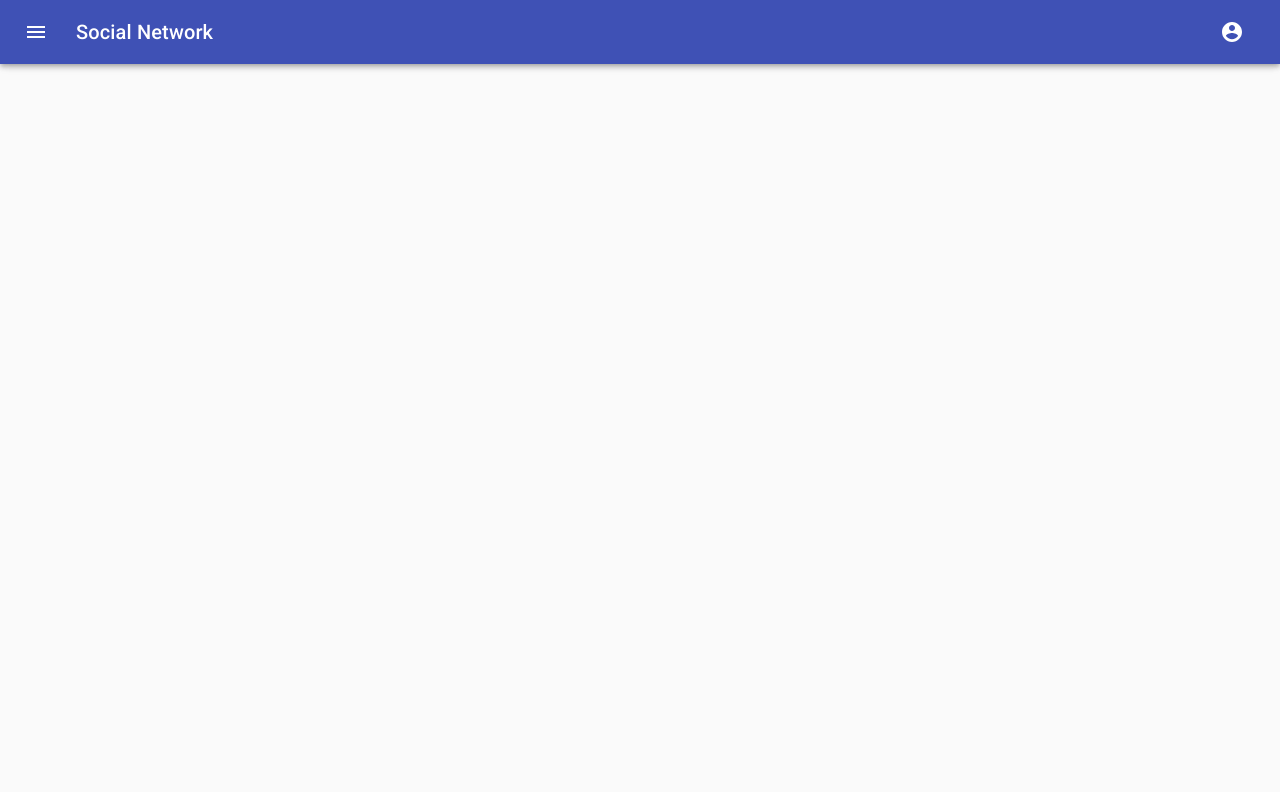
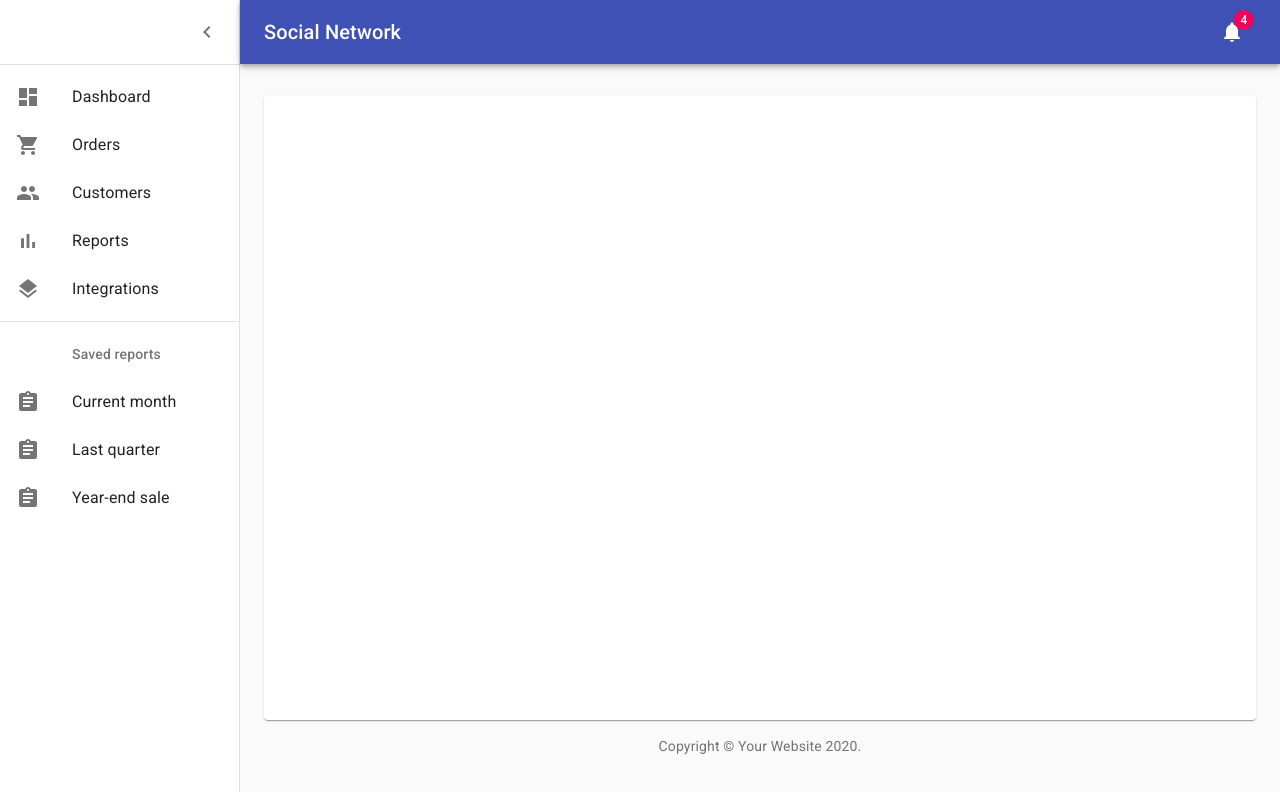
Before and after one commit to brayanarrieta/posts-comments-mobx-material-ui, a React app: page / in a window 1280 px wide. Shown: the top 792 px of the page. Built offline with nearby package versions, Linux system fonts and the light colour scheme.

Commit message:
Add template and disable force eslint

```diff
--- a/config/webpack.config.js
+++ b/config/webpack.config.js
@@ -333,6 +333,7 @@ module.exports = function (webpackEnv) {
                 formatter: require.resolve('react-dev-utils/eslintFormatter'),
                 eslintPath: require.resolve('eslint'),
                 resolvePluginsRelativeTo: __dirname,
+                emitWarning: true,
 
               },
               loader: require.resolve('eslint-loader'),
--- a/src/App.js
+++ b/src/App.js
@@ -1,15 +1,174 @@
-import React from 'react';
-import { CssBaseline, Container } from '@material-ui/core';
-import Header from './components/Header';
+import React, { useState } from 'react';
+import clsx from 'clsx';
+import {
+  Paper,
+  Grid,
+  Container,
+  Badge,
+  IconButton,
+  Divider,
+  Typography,
+  List,
+  Toolbar,
+  AppBar,
+  Box,
+  Drawer,
+  CssBaseline,
+  makeStyles,
+} from '@material-ui/core';
+import { Menu as MenuIcon, ChevronLeft as ChevronLeftIcon, Notifications as NotificationsIcon } from '@material-ui/icons';
+import { mainListItems, secondaryListItems } from './components/listItems';
+import Copyright from './components/Copyright';
+
+const drawerWidth = 240;
+
+const useStyles = makeStyles((theme) => ({
+  root: {
+    display: 'flex',
+  },
+  toolbar: {
+    paddingRight: 24,
+  },
+  toolbarIcon: {
+    display: 'flex',
+    alignItems: 'center',
+    justifyContent: 'flex-end',
+    padding: '0 8px',
+    ...theme.mixins.toolbar,
+  },
+  appBar: {
+    zIndex: theme.zIndex.drawer + 1,
+    transition: theme.transitions.create(['width', 'margin'], {
+      easing: theme.transitions.easing.sharp,
+      duration: theme.transitions.duration.leavingScreen,
+    }),
+  },
+  appBarShift: {
+    marginLeft: drawerWidth,
+    width: `calc(100% - ${drawerWidth}px)`,
+    transition: theme.transitions.create(['width', 'margin'], {
+      easing: theme.transitions.easing.sharp,
+      duration: theme.transitions.duration.enteringScreen,
+    }),
+  },
+  menuButton: {
+    marginRight: 36,
+  },
+  menuButtonHidden: {
+    display: 'none',
+  },
+  title: {
+    flexGrow: 1,
+  },
+  drawerPaper: {
+    position: 'relative',
+    whiteSpace: 'nowrap',
+    width: drawerWidth,
+    transition: theme.transitions.create('width', {
+      easing: theme.transitions.easing.sharp,
+      duration: theme.transitions.duration.enteringScreen,
+    }),
+  },
+  drawerPaperClose: {
+    overflowX: 'hidden',
+    transition: theme.transitions.create('width', {
+      easing: theme.transitions.easing.sharp,
+      duration: theme.transitions.duration.leavingScreen,
+    }),
+    width: theme.spacing(7),
+    [theme.breakpoints.up('sm')]: {
+      width: theme.spacing(9),
+    },
+  },
+  appBarSpacer: theme.mixins.toolbar,
+  content: {
+    flexGrow: 1,
+    height: '100vh',
+    overflow: 'auto',
+  },
+  container: {
+    paddingTop: theme.spacing(4),
+    paddingBottom: theme.spacing(4),
+  },
+  paper: {
+    padding: theme.spacing(2),
+    display: 'flex',
+    overflow: 'auto',
+    flexDirection: 'column',
+  },
+  fixedHeight: {
+    height: 240,
+  },
+  fullHeight: {
+    height: '78vh',
+  },
+}));
 
 function App() {
+  const classes = useStyles();
+  const [open, setOpen] = useState(true);
+  const handleDrawerOpen = () => {
+    setOpen(true);
+  };
+  const handleDrawerClose = () => {
+    setOpen(false);
+  };
+  const FullHeightPaper = clsx(classes.paper, classes.fullHeight);
   return (
-    <>
+    <div className={classes.root}>
       <CssBaseline />
-      <Container>
-        <Header />
-      </Container>
-    </>
+      <AppBar position="absolute" className={clsx(classes.appBar, open && classes.appBarShift)}>
+        <Toolbar className={classes.toolbar}>
+          <IconButton
+            edge="start"
+            color="inherit"
+            aria-label="open drawer"
+            onClick={handleDrawerOpen}
+            className={clsx(classes.menuButton, open && classes.menuButtonHidden)}
+          >
+            <MenuIcon />
+          </IconButton>
+          <Typography component="h1" variant="h6" color="inherit" noWrap className={classes.title}>
+            Social Network
+          </Typography>
+          <IconButton color="inherit">
+            <Badge badgeContent={4} color="secondary">
+              <NotificationsIcon />
+            </Badge>
+          </IconButton>
+        </Toolbar>
+      </AppBar>
+      <Drawer
+        variant="permanent"
+        classes={{
+          paper: clsx(classes.drawerPaper, !open && classes.drawerPaperClose),
+        }}
+        open={open}
+      >
+        <div className={classes.toolbarIcon}>
+          <IconButton onClick={handleDrawerClose}>
+            <ChevronLeftIcon />
+          </IconButton>
+        </div>
+        <Divider />
+        <List>{mainListItems}</List>
+        <Divider />
+        <List>{secondaryListItems}</List>
+      </Drawer>
+      <main className={classes.content}>
+        <div className={classes.appBarSpacer} />
+        <Container maxWidth="lg" className={classes.container}>
+          <Grid container spacing={3}>
+            <Grid item md={12}>
+              <Paper className={FullHeightPaper} />
+            </Grid>
+          </Grid>
+          <Box pt={2}>
+            <Copyright />
+          </Box>
+        </Container>
+      </main>
+    </div>
   );
 }
 
--- /dev/null
+++ b/src/components/Copyright.js
@@ -0,0 +1,16 @@
+import React from 'react';
+import { Link, Typography } from '@material-ui/core';
+
+export default function Copyright() {
+  return (
+    <Typography variant="body2" color="textSecondary" align="center">
+      {'Copyright © '}
+      <Link color="inherit" href="https://material-ui.com/">
+        Your Website
+      </Link>
+      {' '}
+      {new Date().getFullYear()}
+      .
+    </Typography>
+  );
+}
--- a/src/components/Header.js
+++ /dev/null
@@ -1,75 +0,0 @@
-import React from 'react';
-import {
-  Typography, MenuItem, Menu, IconButton, Toolbar, AppBar, makeStyles,
-} from '@material-ui/core';
-import { AccountCircle, Menu as MenuIcon } from '@material-ui/icons';
-
-const useStyles = makeStyles((theme) => ({
-  root: {
-    flexGrow: 1,
-  },
-  menuButton: {
-    marginRight: theme.spacing(2),
-  },
-  title: {
-    flexGrow: 1,
-  },
-}));
-
-export default function Header() {
-  const classes = useStyles();
-  const [anchorEl, setAnchorEl] = React.useState(null);
-  const open = Boolean(anchorEl);
-
-  const handleMenu = (event) => {
-    setAnchorEl(event.currentTarget);
-  };
-
-  const handleClose = () => {
-    setAnchorEl(null);
-  };
-
-  return (
-    <>
-      <AppBar>
-        <Toolbar>
-          <IconButton edge="start" className={classes.menuButton} color="inherit" aria-label="menu">
-            <MenuIcon />
-          </IconButton>
-          <Typography variant="h6" className={classes.title}>
-            Social Network
-          </Typography>
-          <div>
-            <IconButton
-              aria-label="account of current user"
-              aria-controls="menu-app-bar"
-              aria-haspopup="true"
-              onClick={handleMenu}
-              color="inherit"
-            >
-              <AccountCircle />
-            </IconButton>
-            <Menu
-              id="menu-app-bar"
-              anchorEl={anchorEl}
-              anchorOrigin={{
-                vertical: 'top',
-                horizontal: 'right',
-              }}
-              keepMounted
-              transformOrigin={{
-                vertical: 'top',
-                horizontal: 'right',
-              }}
-              open={open}
-              onClose={handleClose}
-            >
-              <MenuItem onClick={handleClose}>Profile</MenuItem>
-              <MenuItem onClick={handleClose}>My account</MenuItem>
-            </Menu>
-          </div>
-        </Toolbar>
-      </AppBar>
-    </>
-  );
-}
--- /dev/null
+++ b/src/components/listItems.js
@@ -0,0 +1,41 @@
+import React from 'react';
+import {
+  ListItem, ListItemIcon, ListItemText, ListSubheader,
+} from '@material-ui/core';
+import {
+  Dashboard, ShoppingCart, People, BarChart, Layers, Assignment,
+} from '@material-ui/icons';
+
+const generateMenuItems = (itemList) => itemList.map(({ Icon, text }) => (
+  <ListItem button key={`menu-item-${text}`}>
+    <ListItemIcon>
+      <Icon />
+    </ListItemIcon>
+    <ListItemText primary={text} />
+  </ListItem>
+));
+
+const mainListOptions = [
+  { Icon: Dashboard, text: 'Dashboard' },
+  { Icon: ShoppingCart, text: 'Orders' },
+  { Icon: People, text: 'Customers' },
+  { Icon: BarChart, text: 'Reports' },
+  { Icon: Layers, text: 'Integrations' },
+];
+
+const secondaryListOptions = [
+  { Icon: Assignment, text: 'Current month' },
+  { Icon: Assignment, text: 'Last quarter' },
+  { Icon: Assignment, text: 'Year-end sale' },
+];
+
+export const mainListItems = generateMenuItems(mainListOptions);
+
+export const secondaryListItems = (
+  <div>
+    <ListSubheader inset>Saved reports</ListSubheader>
+    <div>
+      {generateMenuItems(secondaryListOptions)}
+    </div>
+  </div>
+);
```
Also changed, not shown: 1 other file (tests, documents, lock files or other folders).
